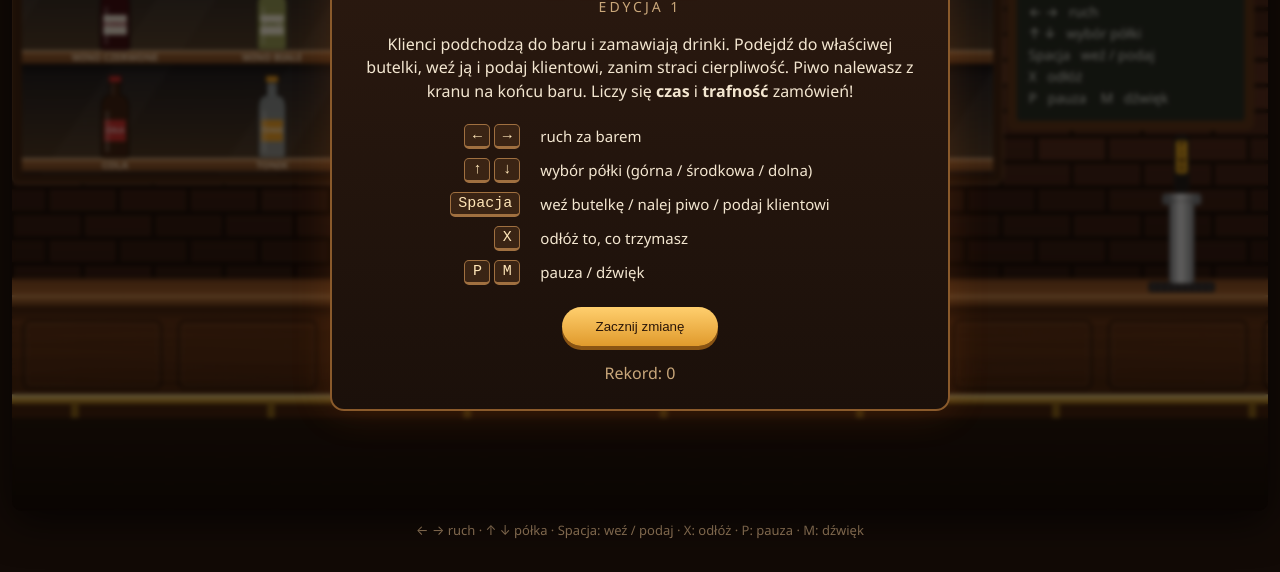
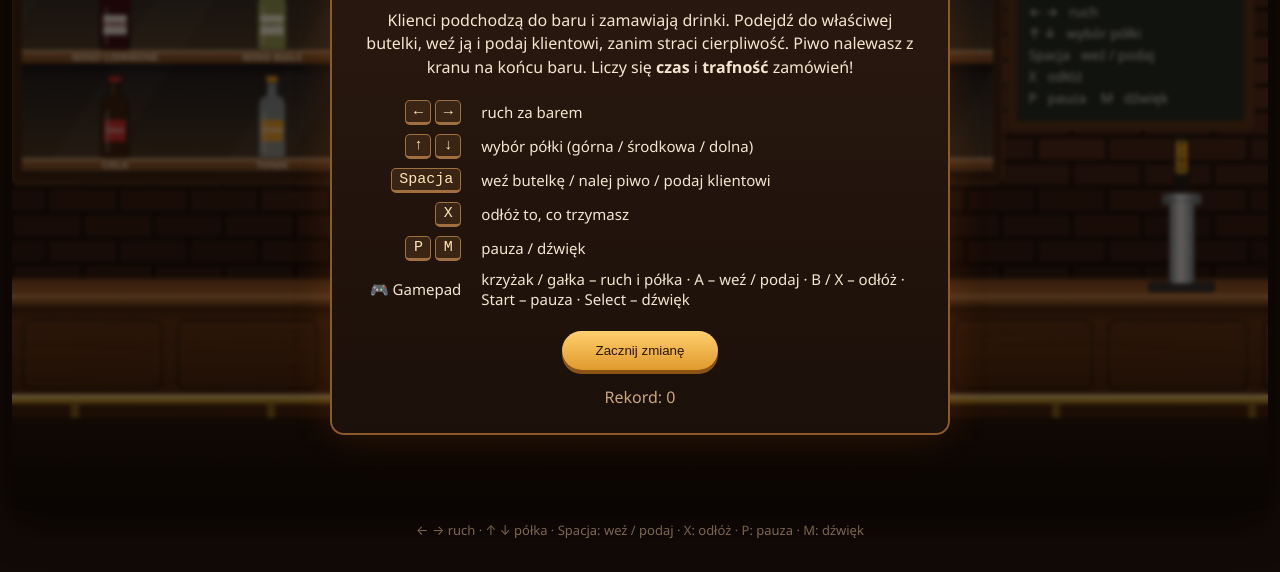
Before and after one commit to jab-jab-coder/game03, a plain HTML site: page index.html in a window 1280 px wide. Shown: the part 228-800 px from the top of the page. Drawn offline with Linux system fonts and the light colour scheme.

Commit message:
Obsługa gamepada i złoty szyld PSOTA zamiast neonu BAR
Co-Authored-By: Claude Opus 5.5 <noreply@anthropic.com>

```diff
--- a/index.html
+++ b/index.html
@@ -25,6 +25,7 @@
             <tr><td><kbd>Spacja</kbd></td><td>weź butelkę / nalej piwo / podaj klientowi</td></tr>
             <tr><td><kbd>X</kbd></td><td>odłóż to, co trzymasz</td></tr>
             <tr><td><kbd>P</kbd> <kbd>M</kbd></td><td>pauza / dźwięk</td></tr>
+            <tr><td>🎮 Gamepad</td><td>krzyżak / gałka – ruch i półka · A – weź / podaj · B / X – odłóż · Start – pauza · Select – dźwięk</td></tr>
           </table>
           <button class="btn" data-start>Zacznij zmianę</button>
           <p class="best">Rekord: <span class="best-val">0</span></p>
--- a/js/game.js
+++ b/js/game.js
@@ -170,7 +170,7 @@
     time: 0,
     score: 0, lives: MAX_LIVES, level: 1, served: 0, streak: 0, bestStreak: 0,
     best: loadBest(),
-    spawnT: 0, overDelay: 0,
+    spawnT: 0, overDelay: 0, overTime: 0,
     customers: [], floats: [], toast: null,
     bt: null,
   };
@@ -325,6 +325,7 @@
 
   function endGame() {
     S.mode = 'over';
+    S.overTime = S.time;
     const newBest = S.score > S.best;
     if (newBest) { S.best = S.score; saveBest(S.best); }
     document.getElementById('over-score').textContent = S.score;
@@ -834,13 +835,17 @@
     // ściana za barmanem
     g.fillStyle = 'rgba(0,0,0,.25)'; g.fillRect(0, cy + ch + 12, W, wallBottom - (cy + ch + 12));
 
-    // neon
+    // szyld PSOTA – złote litery
     g.save();
-    g.font = `900 70px ${FONT}`; g.textAlign = 'center'; g.textBaseline = 'middle';
-    g.shadowColor = '#ff2d95'; g.shadowBlur = 34;
-    g.strokeStyle = '#ff5fbf'; g.lineWidth = 6; g.strokeText('BAR', 1140, 100);
-    g.shadowBlur = 12; g.strokeText('BAR', 1140, 100);
-    g.shadowBlur = 0; g.strokeStyle = '#ffd6f0'; g.lineWidth = 2; g.strokeText('BAR', 1140, 100);
+    g.textAlign = 'center'; g.textBaseline = 'middle';
+    fitFont(g, 'PSOTA', 236, 66, 900);
+    const gold = g.createLinearGradient(0, 70, 0, 130);
+    gold.addColorStop(0, '#fff4b8'); gold.addColorStop(0.45, '#f5c542');
+    gold.addColorStop(0.55, '#b8860b'); gold.addColorStop(1, '#ffe08a');
+    g.shadowColor = 'rgba(255,190,60,.75)'; g.shadowBlur = 24;
+    g.fillStyle = gold; g.fillText('PSOTA', 1140, 100);
+    g.shadowBlur = 0;
+    g.lineWidth = 1.5; g.strokeStyle = '#6b4a08'; g.strokeText('PSOTA', 1140, 100);
     g.restore();
 
     // tablica kredowa
@@ -936,6 +941,7 @@
     const dt = Math.min(0.05, (now - last) / 1000);
     last = now;
     S.time += dt;
+    pollGamepad(dt);
     if (S.mode === 'playing') update(dt);
     render();
     requestAnimationFrame(frame);
@@ -956,17 +962,67 @@
     KeyP: 'pause', Escape: 'pause', KeyM: 'mute',
   };
 
+  // Wspólna obsługa akcji z klawiatury i gamepada
+  function action(a, repeat) {
+    if (a === 'mute') { if (!repeat) { const m = sfx.toggle(); toast(m ? 'Dźwięk wyłączony' : 'Dźwięk włączony'); } return; }
+    if (S.mode === 'menu' || S.mode === 'over') {
+      // po końcu gry chwila przerwy, żeby nie zrestartować przypadkiem
+      if (S.mode === 'over' && S.time - S.overTime < 1) return;
+      if ((a === 'use' || a === 'pause') && !repeat) startGame();
+      return;
+    }
+    if (a === 'pause') { if (!repeat) togglePause(); return; }
+    if (S.mode === 'paused') { if (a === 'use' && !repeat) togglePause(); return; }
+    if (repeat && (a === 'use' || a === 'drop')) return;
+    input(a);
+  }
+
   window.addEventListener('keydown', e => {
     const a = KEYMAP[e.code];
     if (!a) return;
     e.preventDefault();
-    if (a === 'mute') { const m = sfx.toggle(); toast(m ? 'Dźwięk wyłączony' : 'Dźwięk włączony'); return; }
-    if (S.mode === 'menu' || S.mode === 'over') { if (a === 'use' && !e.repeat) startGame(); return; }
-    if (a === 'pause') { if (!e.repeat) togglePause(); return; }
-    if (S.mode === 'paused') { if (a === 'use' && !e.repeat) togglePause(); return; }
-    if (e.repeat && (a === 'use' || a === 'drop')) return;
-    input(a);
+    action(a, e.repeat);
   });
+
+  // ===================== Gamepad =====================
+  // Standardowe mapowanie: 0=A, 1=B, 2=X, 8=Select/Back, 9=Start, 12-15=krzyżak.
+  const pad = { prev: {}, holdDir: null, holdT: 0 };
+  const PAD_REPEAT_DELAY = 0.3, PAD_REPEAT_RATE = 0.11, STICK = 0.5;
+
+  function pollGamepad(dt) {
+    const list = navigator.getGamepads ? navigator.getGamepads() : [];
+    let gp = null;
+    for (const p of list) if (p && p.connected) { gp = p; break; }
+    if (!gp) { pad.prev = {}; pad.holdDir = null; return; }
+
+    const btn = i => !!(gp.buttons[i] && gp.buttons[i].pressed);
+    const ax = gp.axes[0] || 0, ay = gp.axes[1] || 0;
+    const cur = {
+      left: btn(14) || ax < -STICK,
+      right: btn(15) || ax > STICK,
+      up: btn(12) || ay < -STICK,
+      down: btn(13) || ay > STICK,
+      use: btn(0),
+      drop: btn(1) || btn(2),
+      pause: btn(9),
+      mute: btn(8),
+    };
+    for (const a in cur) if (cur[a] && !pad.prev[a]) action(a, false);
+
+    // przytrzymanie w lewo/prawo – automatyczne powtarzanie ruchu
+    const dir = cur.left ? 'left' : cur.right ? 'right' : null;
+    if (dir && dir === pad.holdDir) {
+      pad.holdT -= dt;
+      if (pad.holdT <= 0) { action(dir, true); pad.holdT = PAD_REPEAT_RATE; }
+    } else {
+      pad.holdDir = dir;
+      pad.holdT = PAD_REPEAT_DELAY;
+    }
+    pad.prev = cur;
+  }
+
+  window.addEventListener('gamepadconnected', e => toast(`Gamepad podłączony: ${e.gamepad.id.split('(')[0].trim() || 'kontroler'}`));
+  window.addEventListener('gamepaddisconnected', () => toast('Gamepad odłączony'));
 
   document.querySelectorAll('[data-start]').forEach(btn => btn.addEventListener('click', e => { e.currentTarget.blur(); startGame(); }));
   document.getElementById('btn-resume').addEventListener('click', e => { e.currentTarget.blur(); togglePause(); });
```
Also changed, not shown: 1 other file.
